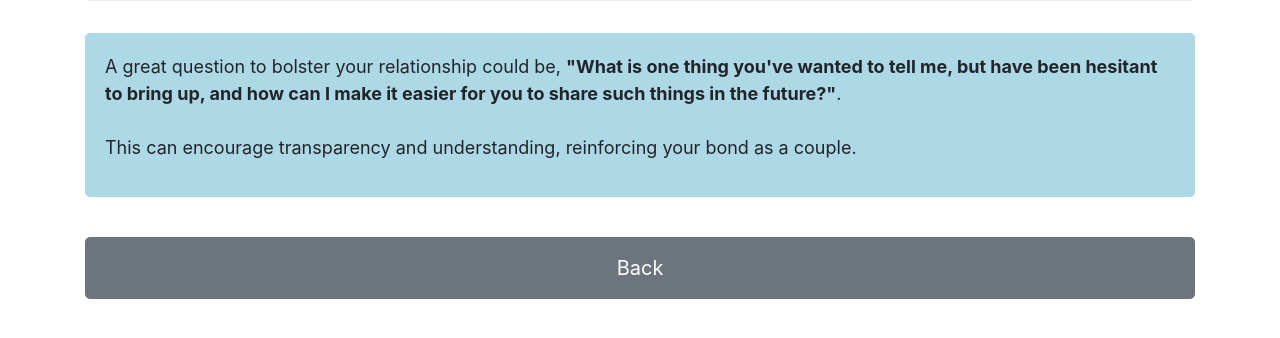
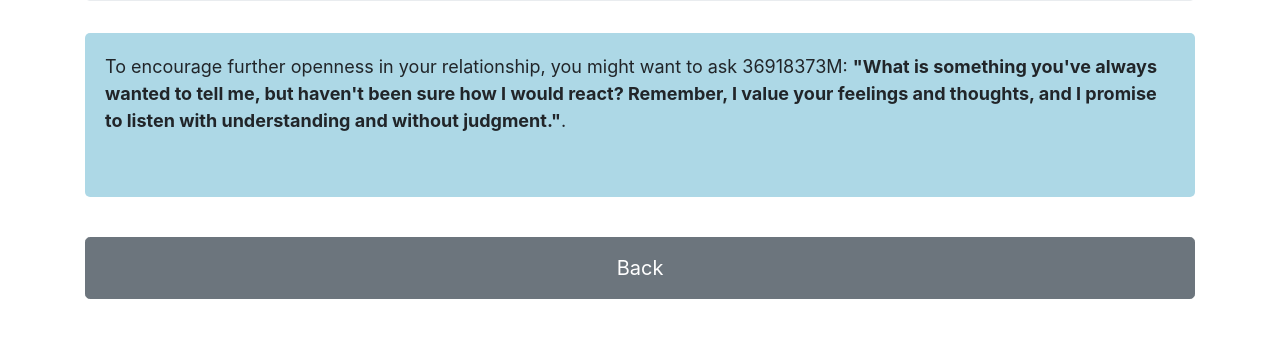
Before and after one commit to LoveGrow1/36918373F, a plain HTML site: page question.html in a window 1280 px wide. Shown: the part 202-540 px from the top of the page. Drawn offline with nearby package versions, Linux system fonts and the light colour scheme.

Commit message:
Update question.html

```diff
--- a/question.html
+++ b/question.html
@@ -42,9 +42,7 @@
   <div class="row">
     <div class="col-12">
       <div class="info-box">
-        <p>A great question to bolster your relationship could be, <b>"What is one thing you've wanted to tell me, but have been hesitant to bring up, and how can I make it easier for you to share such things in the future?"</b>.<br><br>
-
-This can encourage transparency and understanding, reinforcing your bond as a couple.</p>
+        <p>To encourage further openness in your relationship, you might want to ask 36918373M: <b>"What is something you've always wanted to tell me, but haven't been sure how I would react? Remember, I value your feelings and thoughts, and I promise to listen with understanding and without judgment."</b>.<br><br></p>
       </div>
     </div>
   </div>
```
